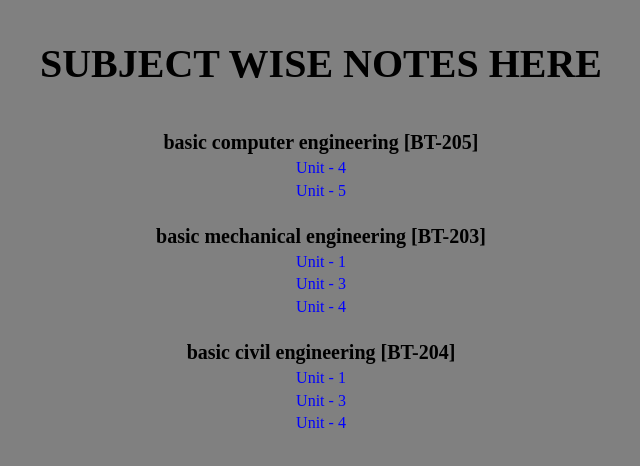
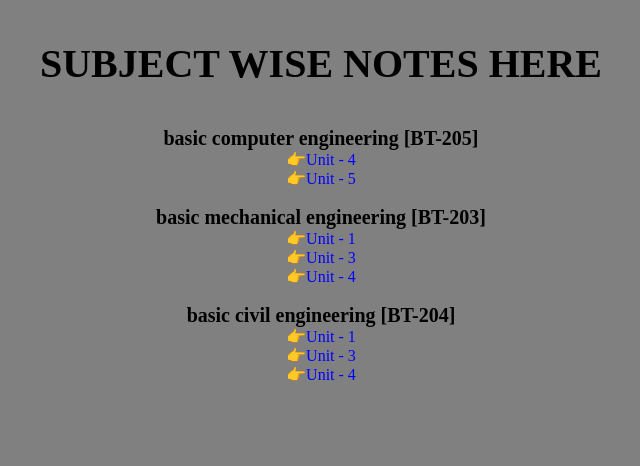
Before and after one commit to abhay1510/btechnotes., a plain HTML site: page sem-1.html in a window 1280 px wide. Shown: the whole page, without its empty margins (319-959 px from the left). Drawn offline with Linux system fonts and the light colour scheme.

Commit message:
5th update
date : 13-12-24

```diff
--- a/sem-1.html
+++ b/sem-1.html
@@ -14,12 +14,12 @@
         }
         b{
             font-size: 20px;
-            line-height: 8mm;
+            /* line-height: 8mm; */
         }
         a{
             text-decoration: none;
             color: blue;
-            line-height: 6mm;
+            /* line-height: 6mm; */
         }
     </style>
 </head>
@@ -34,8 +34,8 @@
             <!-- <a href="">Unit - 1</a> <br>
             <a href="">Unit - 2</a> <br>
             <a href="">Unit - 3</a> <br>    -->
-            <a href="school notes\chap 4 bce.pdf">Unit - 4</a> <br>
-            <a href="school notes\BCE Unit 5.pdf">Unit - 5</a> <br>
+            <a href="school notes\chap 4 bce.pdf">👉Unit - 4</a> <br>
+            <a href="school notes\BCE Unit 5.pdf">👉Unit - 5</a> <br>
         </div>
 
         <br>
@@ -43,10 +43,10 @@
         <div>
             <b>basic mechanical engineering [BT-203]</b>
             <br>
-            <a href="school notes\BME Unit-1 Notes.pdf">Unit - 1</a> <br>
+            <a href="school notes\BME Unit-1 Notes.pdf">👉Unit - 1</a> <br>
             <!-- <a href="">Unit - 2</a> <br> -->
-            <a href="school notes\BME Unit 3 - Fluid Mechanics.pdf">Unit - 3</a> <br>
-            <a href="school notes\BME Unit 4 - Thermodynamics and Steam Engineering.pdf">Unit - 4</a> <br>
+            <a href="school notes\BME Unit 3 - Fluid Mechanics.pdf">👉Unit - 3</a> <br>
+            <a href="school notes\BME Unit 4 - Thermodynamics and Steam Engineering.pdf">👉Unit - 4</a> <br>
             <!-- <a href="">Unit - 5</a> <br> -->
         </div>
 
@@ -55,10 +55,10 @@
         <div>
             <b>basic civil engineering [BT-204]</b>
             <br>
-            <a href="school notes\UNIT 1.pdf">Unit - 1</a> <br>
+            <a href="school notes\UNIT 1.pdf">👉Unit - 1</a> <br>
             <!-- <a href="">Unit - 2</a> <br> -->
-            <a href="school notes\Unit 3.pdf">Unit - 3</a> <br>
-            <a href="school notes\unit 4.pdf">Unit - 4</a> <br>
+            <a href="school notes\Unit 3.pdf">👉Unit - 3</a> <br>
+            <a href="school notes\unit 4.pdf">👉Unit - 4</a> <br>
             <!-- <a href="">Unit - 5</a> <br> -->
         </div>
 
```
Also changed, not shown: B.Tech syllabus playlists/B.tec.syl.ply.html (+9 -9 lines), For learning programming languages/lear.pro.lan.html (+4 -4 lines), home.html (+6 -6 lines).
